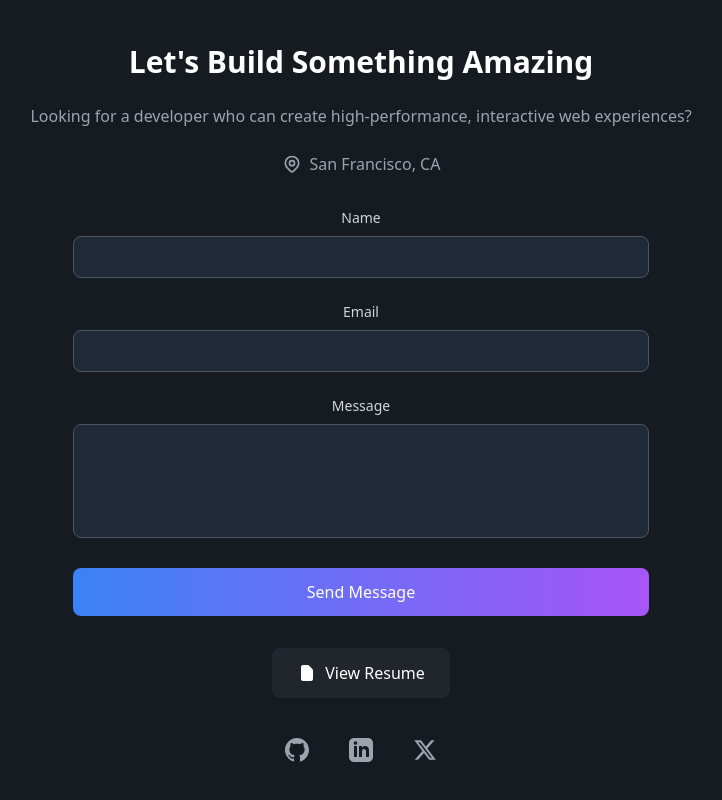
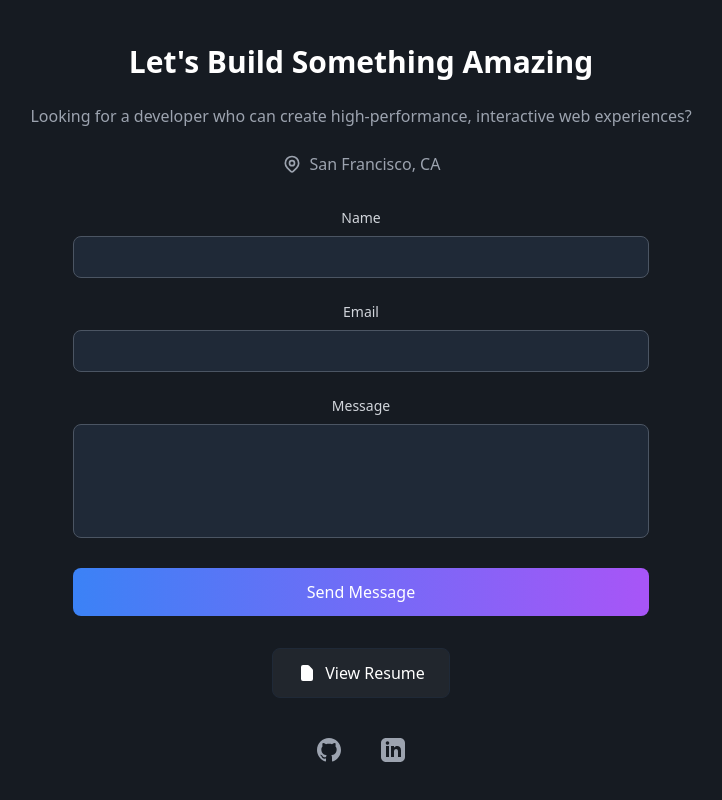
Before and after one commit to Yi-ChiChiu0520/Ethan-Chiu-Portfolio-Website, a Next.js app: page / in a window 1280 px wide. Shown: the part 3800-4600 px from the top of the page, without its empty margins (279-1001 px from the left). Built offline with nearby package versions, Linux system fonts and the light colour scheme.

Commit message:
Update: contact information

```diff
--- a/app/components/ContactSection.tsx
+++ b/app/components/ContactSection.tsx
@@ -30,7 +30,7 @@ export const ContactSection = () => {
 
 				<div className="flex flex-col sm:flex-row justify-center gap-4 my-8">
 					<a
-						href="/resume.pdf"
+						href="/Ethan_Chiu_Resume.pdf"
 						target="_blank"
 						className="inline-flex items-center justify-center gap-2 px-6 py-3 bg-white dark:bg-[#21262D] border border-gray-200 dark:border-gray-800 text-gray-700 dark:text-white rounded-lg font-medium hover:bg-gray-50 dark:hover:bg-gray-900 transition-colors"
 					>
@@ -49,7 +49,7 @@ export const ContactSection = () => {
 				{/* Social Links */}
 				<div className="flex justify-center gap-6">
 					<a
-						href="https://github.com"
+						href="https://github.com/Yi-ChiChiu0520"
 						target="_blank"
 						rel="noopener noreferrer"
 						className="text-gray-600 dark:text-gray-400 hover:text-gray-900 dark:hover:text-white transition-colors p-2 hover:bg-gray-100 dark:hover:bg-gray-800 rounded-lg"
@@ -59,7 +59,7 @@ export const ContactSection = () => {
 						</svg>
 					</a>
 					<a
-						href="https://linkedin.com"
+						href="https://www.linkedin.com/in/ethan-chiu-cyc/"
 						target="_blank"
 						rel="noopener noreferrer"
 						className="text-gray-600 dark:text-gray-400 hover:text-gray-900 dark:hover:text-white transition-colors p-2 hover:bg-gray-100 dark:hover:bg-gray-800 rounded-lg"
@@ -68,16 +68,6 @@ export const ContactSection = () => {
 							<path d="M19 0h-14c-2.761 0-5 2.239-5 5v14c0 2.761 2.239 5 5 5h14c2.762 0 5-2.239 5-5v-14c0-2.761-2.238-5-5-5zm-11 19h-3v-11h3v11zm-1.5-12.268c-.966 0-1.75-.79-1.75-1.764s.784-1.764 1.75-1.764 1.75.79 1.75 1.764-.783 1.764-1.75 1.764zm13.5 12.268h-3v-5.604c0-3.368-4-3.113-4 0v5.604h-3v-11h3v1.765c1.396-2.586 7-2.777 7 2.476v6.759z" />
 						</svg>
 					</a>
-					<a
-						href="https://twitter.com"
-						target="_blank"
-						rel="noopener noreferrer"
-						className="text-gray-600 dark:text-gray-400 hover:text-gray-900 dark:hover:text-white transition-colors p-2 hover:bg-gray-100 dark:hover:bg-gray-800 rounded-lg"
-					>
-						<svg className="w-6 h-6" fill="currentColor" viewBox="0 0 24 24">
-							<path d="M18.244 2.25h3.308l-7.227 8.26 8.502 11.24H16.17l-5.214-6.817L4.99 21.75H1.68l7.73-8.835L1.254 2.25H8.08l4.713 6.231zm-1.161 17.52h1.833L7.084 4.126H5.117z" />
-						</svg>
-					</a>
 				</div>
 			</div>
 		</section>
```
